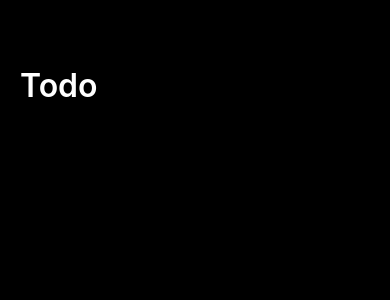
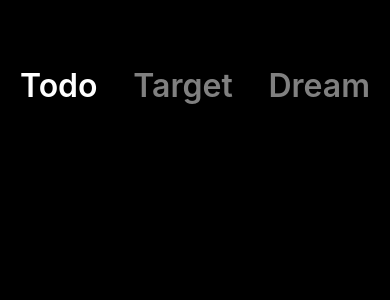
Before and after one commit to HyeonWooGa/react-native__todo-target-dream, a React Native app: screen / in a window 390 px wide. Shown: the top 300 px of the page. Built offline with nearby package versions, Linux system fonts and the light colour scheme.

Commit message:
⚡️ 헤더 상태 통합

```diff
--- a/App.tsx
+++ b/App.tsx
@@ -1,27 +1,22 @@
 import { StatusBar } from "expo-status-bar";
 import { useState } from "react";
 import { StyleSheet, Text, View, TouchableOpacity } from "react-native";
-import { theme } from "./color";
 
 export default function App() {
-  const [todoIng, setTodoIng] = useState(true);
-  const [targetIng, setTargetIng] = useState(false);
-  const [dreamIng, setDreamIng] = useState(false);
+  const [category, setCategory] = useState({
+    todo: true,
+    target: false,
+    dream: false,
+  });
 
   const todo = () => {
-    setTodoIng(true);
-    setTargetIng(false);
-    setDreamIng(false);
+    setCategory({ todo: true, target: false, dream: false });
   };
   const target = () => {
-    setTodoIng(false);
-    setTargetIng(true);
-    setDreamIng(false);
+    setCategory({ todo: false, target: true, dream: false });
   };
   const dream = () => {
-    setTodoIng(false);
-    setTargetIng(false);
-    setDreamIng(true);
+    setCategory({ todo: false, target: false, dream: true });
   };
 
   return (
@@ -32,7 +27,7 @@
           <Text
             style={{
               ...styles.btnText,
-              color: todoIng ? theme.white : theme.gray,
+              color: category.todo ? "white" : "gray",
             }}
           >
             Todo
@@ -42,7 +37,7 @@
           <Text
             style={{
               ...styles.btnText,
-              color: targetIng ? theme.white : theme.gray,
+              color: category.target ? "white" : "gray",
             }}
           >
             Target
@@ -52,7 +47,7 @@
           <Text
             style={{
               ...styles.btnText,
-              color: dreamIng ? theme.white : theme.gray,
+              color: category.dream ? "white" : "gray",
             }}
           >
             Dream
@@ -66,7 +61,7 @@
 const styles = StyleSheet.create({
   container: {
     flex: 1,
-    backgroundColor: theme.bg,
+    backgroundColor: "black",
     paddingHorizontal: 20,
   },
   header: {
```
